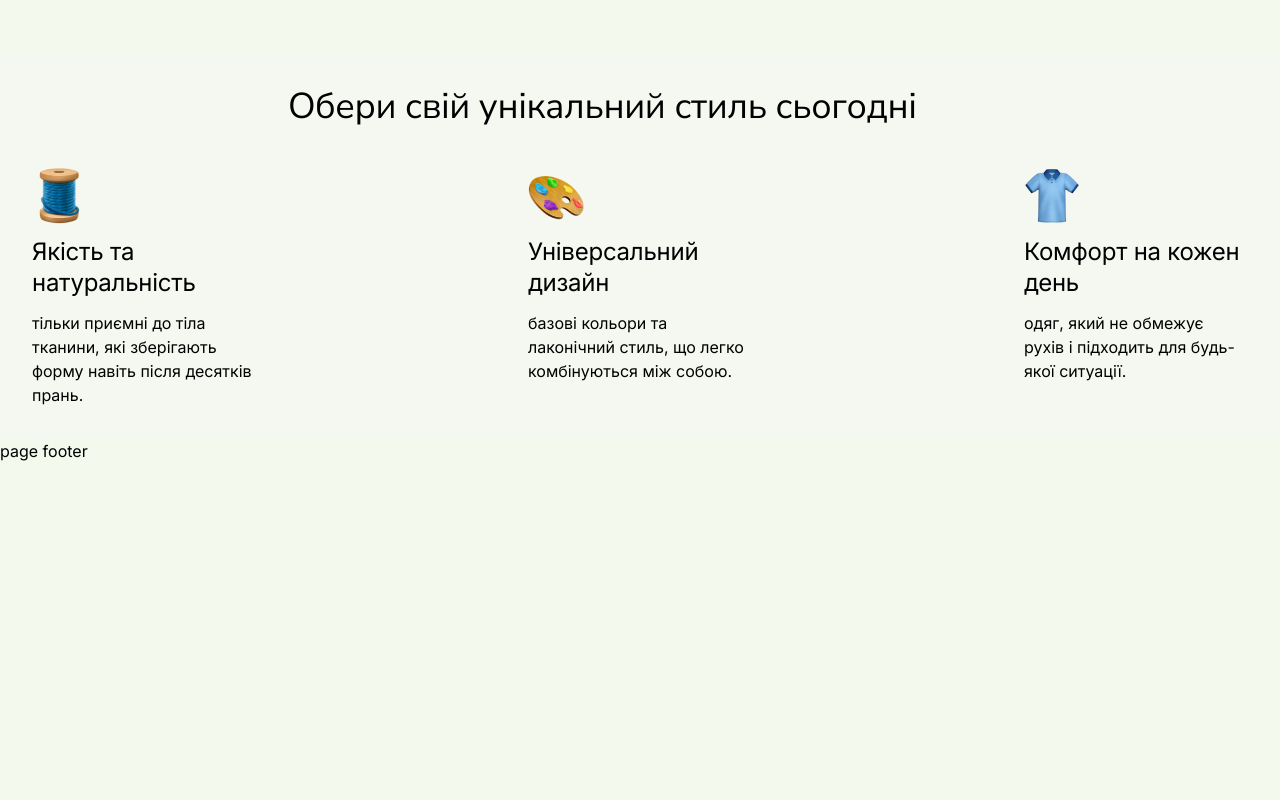
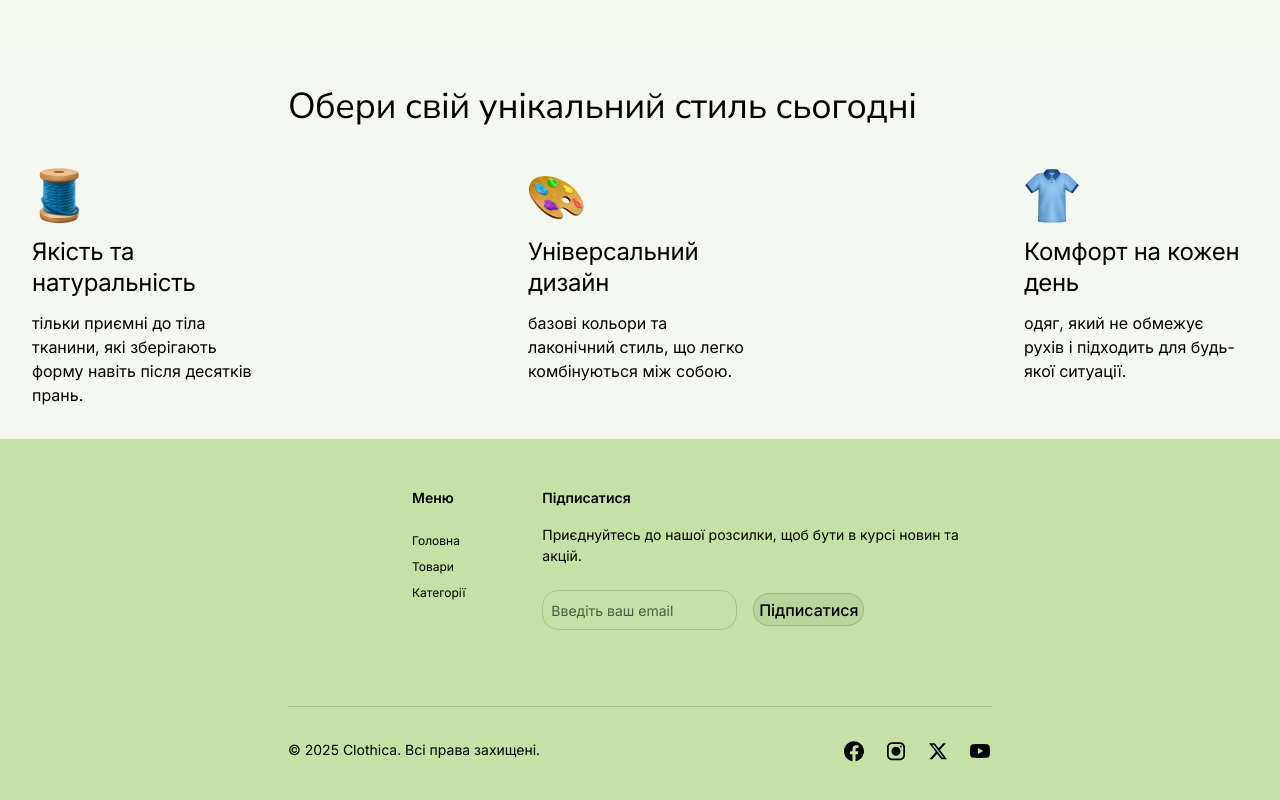
Before and after one commit to DmitriyPast/clothica-team-goit, a Next.js app: page / in a window 1280 px wide. Shown: the part 573-1373 px from the top of the page. Before the commit the page ends 1036 px from the top, so only its background shows below. Built offline with nearby package versions, Linux system fonts and the light colour scheme.

Commit message:
svg size

```diff
--- a/components/Footer/Footer.module.css
+++ b/components/Footer/Footer.module.css
@@ -0,0 +1,265 @@
+.footer {
+  background-color: #c5e1a5;
+  padding: 48px 0px;
+}
+
+.logo {
+  margin-bottom: 40px;
+}
+
+.linksContainer {
+  display: flex;
+  flex-direction: column;
+  align-items: center;
+}
+
+.containerWrap {
+  margin-bottom: 40px;
+}
+
+.menu {
+  margin-bottom: 16px;
+  font-size: 16px;
+  line-height: 150%;
+  font-weight: 600;
+}
+
+.footerList {
+  display: flex;
+  flex-direction: column;
+  align-items: center;
+  gap: 8px;
+  margin-bottom: 32px;
+}
+
+.footerItem {
+  font-size: 14px;
+  line-height: 150%;
+  font-weight: 400;
+}
+
+.subscribe {
+  margin-bottom: 16px;
+  font-size: 16px;
+  line-height: 150%;
+  font-weight: 600;
+}
+
+.text {
+  margin-bottom: 24px;
+  font-size: 16px;
+  line-height: 150%;
+  font-weight: 400;
+}
+
+.inputSubscribe {
+  display: flex;
+  align-items: center;
+  gap: 16px;
+}
+
+.input {
+  width: 195px;
+  height: 40px;
+  padding: 8px;
+  border: 1px solid rgba(0, 0, 0, 0.15);
+  border-radius: 16px;
+  outline: none;
+  background: rgba(255, 255, 255, 0);
+  color: #000;
+}
+
+.input::placeholder {
+  font-size: 16px;
+  line-height: 150%;
+  font-weight: 400;
+  color: rgba(0, 0, 0, 0.6);
+}
+
+.button {
+  width: 124px;
+  height: 40px;
+  padding: 8px;
+  border: 1px solid rgba(0, 0, 0, 0.15);
+  border-radius: 16px;
+  background: rgba(0, 0, 0, 0.05);
+  font-size: 16px;
+  line-height: 150%;
+  font-weight: 500;
+  color: #000;
+}
+
+.footerSocials {
+  border-top: 1px solid rgba(0, 0, 0, 0.15);
+  padding-top: 32px;
+}
+
+.rights {
+  margin-bottom: 16px;
+  text-align: center;
+  font-size: 14px;
+  line-height: 150%;
+  font-weight: 400;
+}
+
+.socialList {
+  display: flex;
+  flex-direction: row;
+  justify-content: center;
+  gap: 18px;
+}
+.svgIcons {
+  width: 32px;
+  height: 32px;
+}
+
+@media screen and (min-width: 768px) {
+  .footer {
+    padding: 48px 0px;
+  }
+
+  .containerWrap {
+    display: flex;
+    flex-direction: row;
+    gap: 77px;
+  }
+
+  .linksContainer {
+    flex-direction: row;
+    align-items: flex-start;
+    gap: 40px;
+  }
+
+  .menu {
+    font-size: 14px;
+  }
+
+  .footerItem {
+    font-size: 12px;
+    transition: color 250ms cubic-bezier(0.4, 0, 0.2, 1);
+  }
+
+  .footerItem:hover,
+  .footerItem:active {
+    color: #3b4331;
+  }
+
+  .footerList {
+    align-items: flex-start;
+  }
+
+  .subscribe {
+    font-size: 14px;
+  }
+
+  .text {
+    font-size: 14px;
+  }
+
+  .input {
+    max-width: 273px;
+    transition: border 250ms cubic-bezier(0.4, 0, 0.2, 1);
+  }
+
+  .input::placeholder {
+    font-size: 14px;
+  }
+
+  .input:focus,
+  .input:hover {
+    border: 1px solid #3b4331;
+  }
+
+  .button {
+    display: flex;
+    align-items: center;
+    justify-content: center;
+    max-width: 111px;
+    height: 33px;
+    transition:
+      background 250ms cubic-bezier(0.4, 0, 0.2, 1),
+      color 250ms cubic-bezier(0.4, 0, 0.2, 1);
+  }
+
+  .button:hover,
+  .button:focus {
+    background: #9db484;
+  }
+
+  .button:active {
+    background: #3b4331;
+    color: #fff;
+  }
+
+  .button:disabled {
+    background: #c5e1a5;
+    color: #000;
+    opacity: 0.4;
+  }
+
+  .footerSocials {
+    display: flex;
+    justify-content: space-between;
+  }
+
+  .socialLinks {
+    transition: fill 250ms cubic-bezier(0.4, 0, 0.2, 1);
+  }
+
+  .svgIcons {
+    width: 24px;
+    height: 24px;
+  }
+  .svgIcons:hover,
+  .svgIcons:focus {
+    border: 1px solid #000;
+    border-radius: 100px;
+  }
+}
+
+@media screen and (min-width: 1440px) {
+  .footer {
+    padding: 80px 0px;
+  }
+
+  .containerWrap {
+    justify-content: space-between;
+  }
+
+  .linksContainer {
+    gap: 322px;
+  }
+
+  .menu {
+    font-size: 16px;
+  }
+
+  .footerItem {
+    font-size: 14px;
+  }
+
+  .footerList {
+    align-items: flex-start;
+  }
+
+  .subscribe {
+    font-size: 16px;
+  }
+
+  .text {
+    font-size: 16px;
+  }
+
+  .input {
+    width: 260px;
+  }
+
+  .input::placeholder {
+    font-size: 16px;
+  }
+
+  .button {
+    width: 124px;
+    height: 36px;
+  }
+}
--- a/components/Footer/Footer.tsx
+++ b/components/Footer/Footer.tsx
@@ -1,5 +1,107 @@
+import Link from 'next/link';
 import css from './Footer.module.css';
 
 export default function Footer() {
-  return <footer className={css.footer}>page footer</footer>;
+  return (
+    <footer className={css.footer}>
+      <div className="container">
+        <div className={css.containerWrap}>
+          <div className={css.linksContainer}>
+            <a href="" aria-label="На головну" className={css.logo}>
+              <svg width="84" height="36" aria-hidden="true">
+                <use href="/logo.svg"></use>
+              </svg>
+            </a>
+            <div className={css.footerList}>
+              <h2 className={css.menu}>Меню</h2>
+              <ul className={css.footerList}>
+                <li className={css.footerItem}>
+                  <a href="">Головна</a>
+                </li>
+                <li className={css.footerItem}>
+                  <a href="">Товари</a>
+                </li>
+                <li className={css.footerItem}>
+                  <a href="">Категорії</a>
+                </li>
+              </ul>
+            </div>
+          </div>
+          <div className={css.subscribeWrap}>
+            <h3 className={css.subscribe}>Підписатися</h3>
+            <p className={css.text}>
+              Приєднуйтесь до нашої розсилки, щоб бути в курсі новин та акцій.
+            </p>
+            <div className={css.inputSubscribe}>
+              <form action="" className={css.inputSubscribe}>
+                <input
+                  type="mail"
+                  placeholder="Введіть ваш email"
+                  className={css.input}
+                  pattern="^[a-zA-Z0-9._%+-]+@[a-zA-Z0-9.-]+\.[a-zA-Z]{2,}$"
+                />
+                <button type="submit" className={css.button}>
+                  Підписатися
+                </button>
+              </form>
+            </div>
+          </div>
+        </div>
+
+        <div className={css.footerSocials}>
+          <p className={css.rights}>© 2025 Clothica. Всі права захищені.</p>
+          <ul className={css.socialList}>
+            <li>
+              <Link
+                href="https://www.facebook.com"
+                aria-label="facebook"
+                target="_blank"
+                className={css.socialLinks}
+              >
+                <svg className={css.svgIcons} aria-hidden="true">
+                  <use href="/sprite.svg#Facebook"></use>
+                </svg>
+              </Link>
+            </li>
+            <li>
+              <Link
+                href="https://www.instagram.com"
+                aria-label="Instagram"
+                target="_blank"
+                className={css.socialLinks}
+              >
+                <svg className={css.svgIcons} aria-hidden="true">
+                  <use href="/sprite.svg#Instagram"></use>
+                </svg>
+              </Link>
+            </li>
+            <li>
+              <Link
+                href="https://x.com"
+                aria-label="x"
+                target="_blank"
+                className={css.socialLinks}
+              >
+                <svg className={css.svgIcons} aria-hidden="true">
+                  <use href="/sprite.svg#X"></use>
+                </svg>
+              </Link>
+            </li>
+            <li>
+              <Link
+                href="https://www.youtube.com"
+                aria-label="youtube"
+                target="_blank"
+                className={css.socialLinks}
+              >
+                <svg className={css.svgIcons} aria-hidden="true">
+                  <use href="/sprite.svg#Youtube"></use>
+                </svg>
+              </Link>
+            </li>
+          </ul>
+        </div>
+      </div>
+    </footer>
+  );
 }
```
